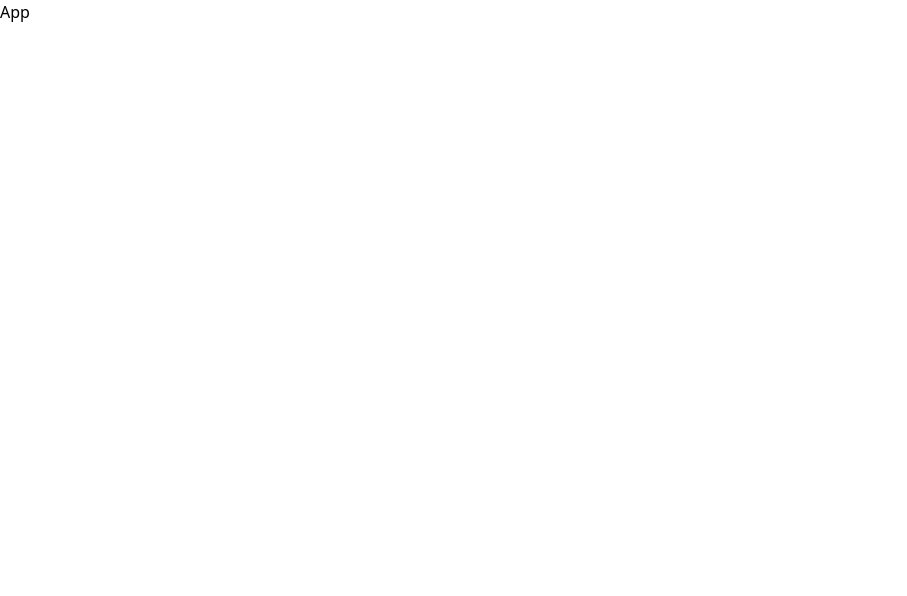
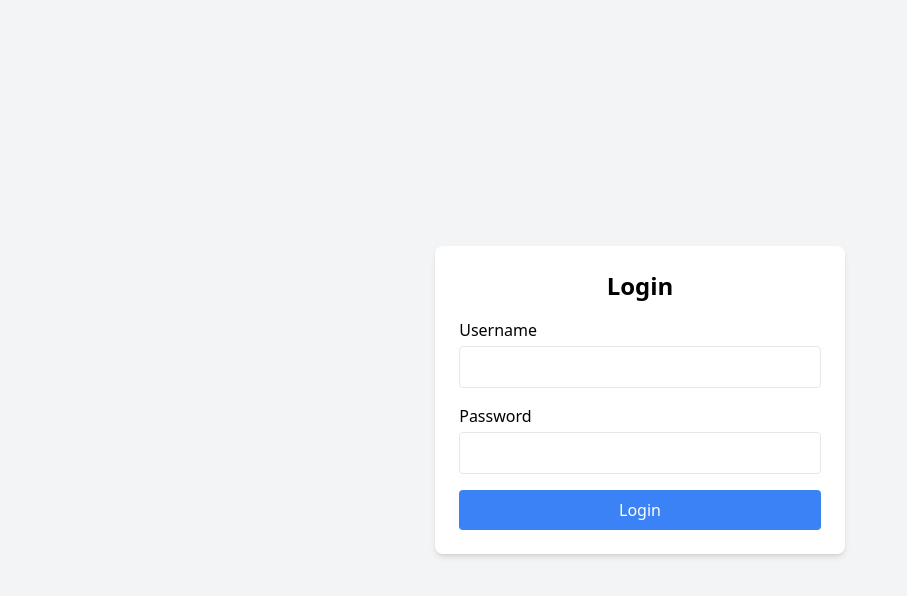
Before and after one commit to RizwansAccount/crm-frontend, a React (Create React App) app: page /login in a window 1280 px wide. Shown: the top 596 px of the page, without its empty margins (0-907 px from the left). Built offline with nearby package versions, Linux system fonts and the light colour scheme.

Commit message:
routing, pages, basic react hook form testing

```diff
--- a/package.json
+++ b/package.json
@@ -7,6 +7,7 @@
     "@emotion/styled": "^11.14.0",
     "@mui/material": "^6.4.2",
     "cra-template": "1.2.0",
+    "lucide-react": "^0.474.0",
     "react": "^19.0.0",
     "react-dom": "^19.0.0",
     "react-hook-form": "^7.54.2",
--- a/src/App.js
+++ b/src/App.js
@@ -1,9 +1,11 @@
 import React from 'react';
 import "./App.css";
+import { RouterProvider } from 'react-router-dom';
+import ReactRoute from './routes/ReactRoute';
 
 const App = () => {
   return (
-    <div>App</div>
+    <RouterProvider router={ReactRoute} />
   )
 }
 
--- /dev/null
+++ b/src/components/authDiv/AuthDiv.jsx
@@ -0,0 +1,14 @@
+import React from 'react'
+
+const AuthDiv = ({ children, title }) => {
+    return (
+        <div className="flex justify-center items-center min-h-screen bg-gray-100">
+            <div className="bg-white p-6 rounded-lg shadow-md w-[90%] sm:w-[32%] flex items-center flex-col">
+                {title && <h2 className="text-2xl font-bold mb-4 text-center">{title}</h2>}
+                {children}
+            </div>
+        </div>
+    )
+}
+
+export default AuthDiv
--- /dev/null
+++ b/src/components/customInput/CustomInput.jsx
@@ -0,0 +1,55 @@
+import { Eye, EyeOff } from "lucide-react";
+import { useState } from "react";
+import { Controller } from "react-hook-form";
+
+const CustomInput = ({
+  name,
+  type = "text",
+  control,
+  errors,
+  rules = {},
+  label,
+  placeholder = "",
+  isRequired = false
+}) => {
+  const [showPassword, setShowPassword] = useState(false);
+  const inputType = type === "password" && showPassword ? "text" : type;
+
+  return (
+    <div className="mb-4 w-full">
+      {label && <label className="block font-medium mb-1">{label}</label>}
+
+      <div className="relative w-full">
+        <Controller
+          name={name}
+          control={control}
+          rules={{ required : (isRequired && "field is required!") , ...rules}}
+          render={({ field }) => (
+            <input
+              {...field}
+              type={inputType}
+              placeholder={placeholder}
+              className="w-full p-2 border rounded pr-10"
+            />
+          )}
+        />
+
+        {type === "password" && (
+          <button
+            type="button"
+            onClick={() => setShowPassword(!showPassword)}
+            className="absolute right-2 top-1/2 transform -translate-y-1/2 text-gray-500"
+          >
+            {showPassword ? <EyeOff size={20} /> : <Eye size={20} />}
+          </button>
+        )}
+      </div>
+
+      {errors?.[name] && (
+        <p className="text-red-500 text-sm">{errors[name].message}</p>
+      )}
+    </div>
+  );
+};
+
+export default CustomInput;
--- /dev/null
+++ b/src/pages/homePage/HomePage.jsx
@@ -0,0 +1,9 @@
+import React from 'react'
+
+const HomePage = () => {
+  return (
+    <div>HomePage</div>
+  )
+}
+
+export default HomePage
--- /dev/null
+++ b/src/pages/loginPage/LoginPage.jsx
@@ -0,0 +1,52 @@
+import React from 'react'
+import { useForm } from 'react-hook-form';
+import CustomInput from '../../components/customInput/CustomInput';
+import AuthDiv from '../../components/authDiv/AuthDiv';
+import { useNavigate } from 'react-router-dom';
+import { ROUTES } from '../../routes/RouteConstants';
+
+const LoginPage = () => {
+  const navigate = useNavigate();
+  const { control, handleSubmit, formState: { errors } } = useForm();
+
+  const onSubmit = (data) => {
+    console.log("Login Data:", data);
+  };
+  return (
+    <AuthDiv title={"Login"}>
+
+      <CustomInput
+        label={"Username"}
+        name={"username"}
+        errors={errors}
+        control={control}
+        rules={{ required: 'username is required!' }}
+      />
+
+      <CustomInput
+        label={"Password"}
+        name={"password"}
+        errors={errors}
+        control={control}
+        rules={{ required: 'password is required!' }}
+      />
+
+      <button
+        onClick={handleSubmit(onSubmit)}
+        className="w-full bg-blue-500 text-white p-2 rounded hover:bg-blue-600"
+      >
+        Login
+      </button>
+
+      {/* <span className='mt-3 flex gap-1'>
+        Don't have an account ?
+        <span onClick={()=> navigate(ROUTES.signup)} className='underline text-[blue] cursor-pointer'>
+          Sign up
+        </span>
+      </span> */}
+
+    </AuthDiv>
+  )
+}
+
+export default LoginPage
--- /dev/null
+++ b/src/pages/signupPage/SignupPage.jsx
@@ -0,0 +1,73 @@
+import React from 'react'
+import AuthDiv from '../../components/authDiv/AuthDiv'
+import CustomInput from '../../components/customInput/CustomInput'
+import { useForm } from 'react-hook-form';
+import { ROUTES } from '../../routes/RouteConstants';
+import { useNavigate } from 'react-router-dom';
+
+const SignupPage = () => {
+  const navigate = useNavigate();
+  const { control, handleSubmit, formState: { errors } } = useForm();
+
+  const onSubmit = (data) => {
+    console.log("Login Data:", data);
+  };
+
+  return (
+    <AuthDiv title={'Sign Up'} >
+
+      <CustomInput
+        label={"Name"}
+        name={"name"}
+        errors={errors}
+        control={control}
+        rules={{ required: 'name is required!' }}
+      />
+      <CustomInput
+        label={"Email"}
+        name={"email"}
+        type={"email"}
+        errors={errors}
+        control={control}
+        rules={{
+          required: 'email is required!',
+          pattern: {
+            value: /^[a-zA-Z0-9._%+-]+@[a-zA-Z0-9.-]+\.[a-zA-Z]{2,}$/,
+            message: "Invalid email format",
+          },
+        }}
+      />
+      <CustomInput
+        label={"Role"}
+        name={"role"}
+        errors={errors}
+        control={control}
+        rules={{ required: 'role is required!' }}
+      />
+      <CustomInput
+        label={"Password"}
+        name={"password"}
+        errors={errors}
+        control={control}
+        rules={{ required: 'password is required!' }}
+      />
+
+      <button
+        onClick={handleSubmit(onSubmit)}
+        className="w-full bg-blue-500 text-white p-2 rounded hover:bg-blue-600"
+      >
+        Sign Up
+      </button>
+
+      <span className='mt-3 flex gap-1'>
+        Already have an account ?
+        <span onClick={() => navigate(ROUTES.login)} className='underline text-[blue] cursor-pointer'>
+          Login
+        </span>
+      </span>
+
+    </AuthDiv>
+  )
+}
+
+export default SignupPage
--- /dev/null
+++ b/src/routes/ProtectedRoutes.jsx
@@ -0,0 +1,14 @@
+import React from "react";
+import { Navigate, Outlet } from "react-router-dom";
+import { ROUTES } from "./RouteConstants";
+
+function ProtectedRoutes() {
+  const isLoggedInUser = false;
+
+  if (!isLoggedInUser) {
+    return <Navigate to={ROUTES.login} replace />;
+  }
+  return <Outlet />;
+}
+
+export default ProtectedRoutes;
--- /dev/null
+++ b/src/routes/ReactRoute.jsx
@@ -0,0 +1,28 @@
+import { createBrowserRouter } from "react-router-dom";
+import { ROUTES } from "./RouteConstants";
+import HomePage from "../pages/homePage/HomePage";
+import LoginPage from "../pages/loginPage/LoginPage";
+import SignupPage from "../pages/signupPage/SignupPage";
+import ProtectedRoutes from "./ProtectedRoutes";
+
+const ReactRoute = createBrowserRouter([
+    {
+        path: `${ROUTES.login}`,
+        element: <LoginPage />
+    },
+    // {
+    //     path: `${ROUTES.signup}`,
+    //     element: <SignupPage />
+    // },
+    {
+        element: <ProtectedRoutes />,
+        children: [
+            {
+                path: `${ROUTES.home}`,
+                element: <HomePage />
+            }
+        ]
+    }
+]);
+
+export default ReactRoute;
--- /dev/null
+++ b/src/routes/RouteConstants.js
@@ -0,0 +1,5 @@
+export const ROUTES = {
+    home : "/",
+    login : "/login",
+    signup : "/signup"
+}
```
Also changed, not shown: 1 other file (tests, documents, lock files or other folders).
